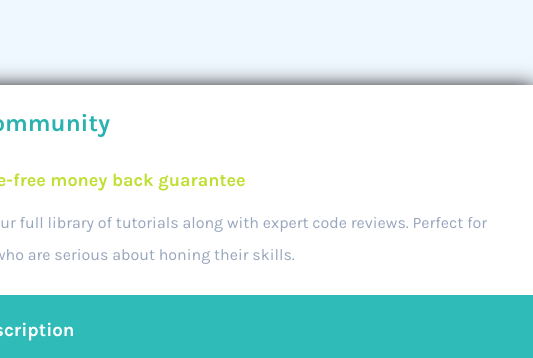
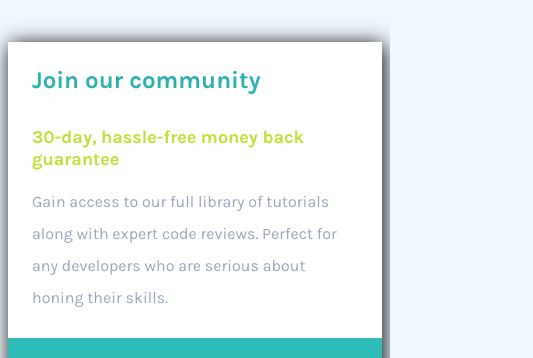
Before and after one commit to EleanorKahn/Single-Price-Grid-Component, a plain HTML site: page index.html in a window 390 px wide. Shown: the top 358 px of the page, 533 px wide, since content can reach past the window. Drawn offline with Linux system fonts and the light colour scheme.

Commit message:
readme, mobile view

```diff
--- a/styles.css
+++ b/styles.css
@@ -53,8 +53,6 @@ article {
     line-height: 2;
     margin-block: 0rem;
 }
-
-
 
 .subInfo {
     color: hsl(204, 43%, 93%);
@@ -126,9 +124,9 @@ ul {
     .pricing {
         margin-block-start: 0;
     }
-    body {
-        height: auto;
-        width: auto;
+
+    main {
+        width: initial;
     }
 }
 
```
Also changed, not shown: 2 other files.
